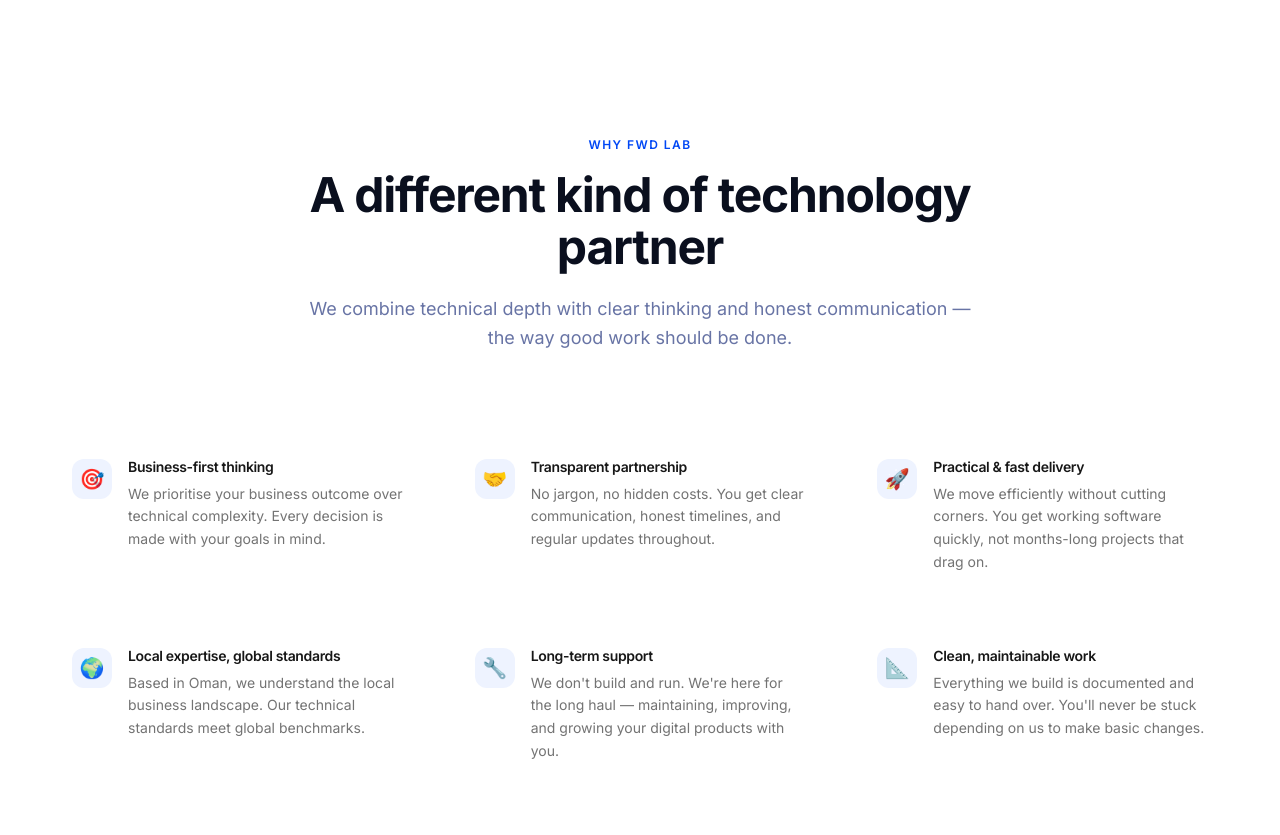
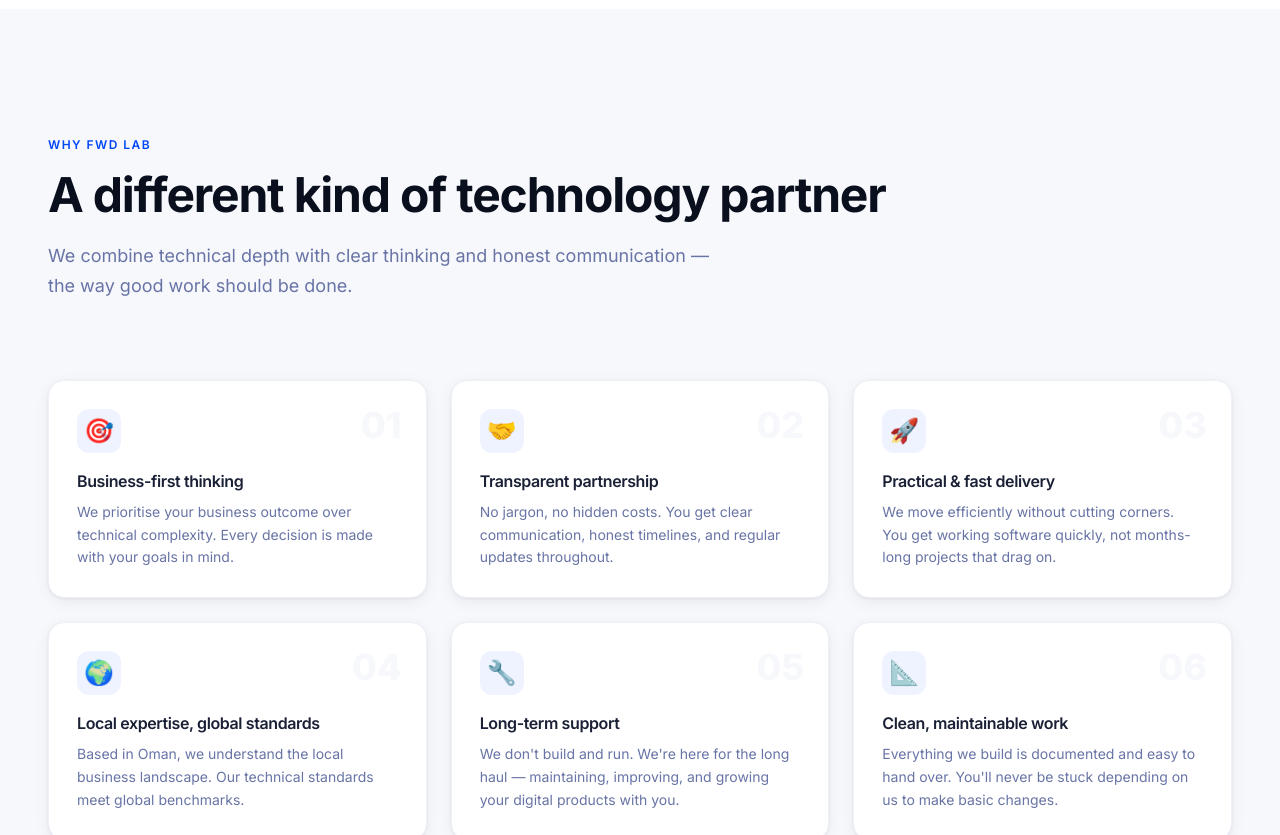
Before and after one commit to fatma-arch-lab/fwd-lab, a Next.js app: page / in a window 1280 px wide. Shown: the part 2360-3195 px from the top of the page. Built offline with nearby package versions, Linux system fonts and the light colour scheme.

Commit message:
design: src/components/sections/WhyChooseUs.tsx

```diff
--- a/src/components/sections/WhyChooseUs.tsx
+++ b/src/components/sections/WhyChooseUs.tsx
@@ -5,30 +5,32 @@
 
 export function WhyChooseUs() {
   return (
-    <Section background="white">
+    <Section background="light">
       <Container>
         <SectionHeading
           eyebrow="Why FWD Lab"
           title="A different kind of technology partner"
           description="We combine technical depth with clear thinking and honest communication — the way good work should be done."
+          align="left"
         />
 
         <div className="grid gap-6 sm:grid-cols-2 lg:grid-cols-3">
-          {whyPoints.map((point) => (
+          {whyPoints.map((point, idx) => (
             <div
               key={point.title}
-              className="group flex gap-4 rounded-2xl p-6 transition-colors duration-200 hover:bg-neutral-50"
+              className="group relative rounded-2xl border border-ink-100 bg-white p-7 shadow-soft transition-all duration-300 hover:-translate-y-0.5 hover:shadow-card hover:border-ink-200"
             >
-              <div className="mt-0.5 flex h-10 w-10 flex-shrink-0 items-center justify-center rounded-xl bg-brand-50 text-xl">
-                {point.icon}
-              </div>
-              <div>
-                <h3 className="mb-1.5 text-sm font-semibold text-neutral-900">
-                  {point.title}
-                </h3>
-                <p className="text-sm leading-relaxed text-neutral-500">
-                  {point.description}
-                </p>
+              {/* Step number */}
+              <span className="absolute right-6 top-6 text-4xl font-black text-ink-50 select-none transition-colors group-hover:text-brand-50">
+                {String(idx + 1).padStart(2, "0")}
+              </span>
+
+              <div className="relative">
+                <div className="mb-4 flex h-11 w-11 items-center justify-center rounded-xl bg-brand-50 text-2xl transition-colors group-hover:bg-brand-100">
+                  {point.icon}
+                </div>
+                <h3 className="mb-2 text-base font-semibold text-ink-900">{point.title}</h3>
+                <p className="text-sm leading-relaxed text-ink-500">{point.description}</p>
               </div>
             </div>
           ))}
```
